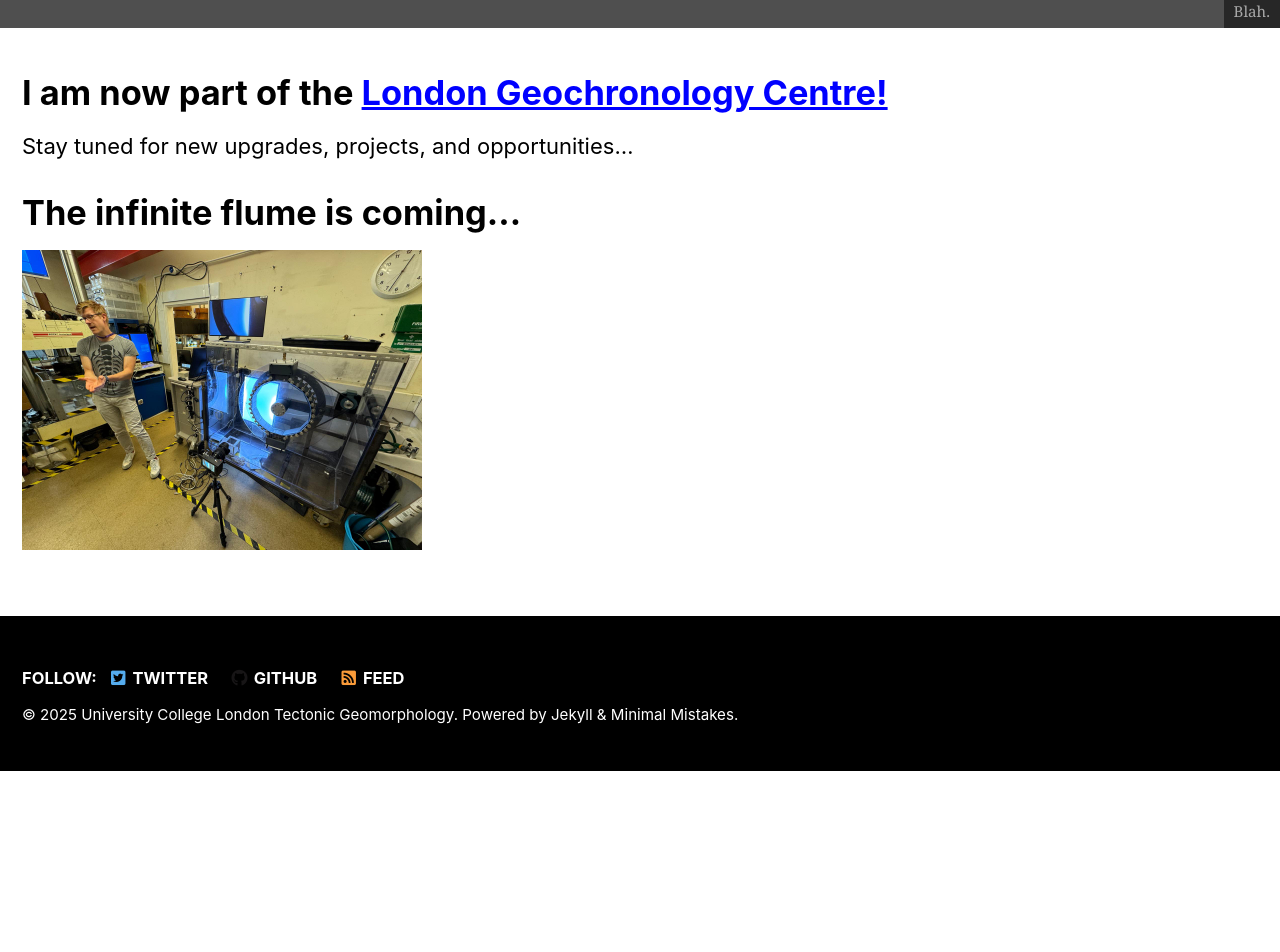
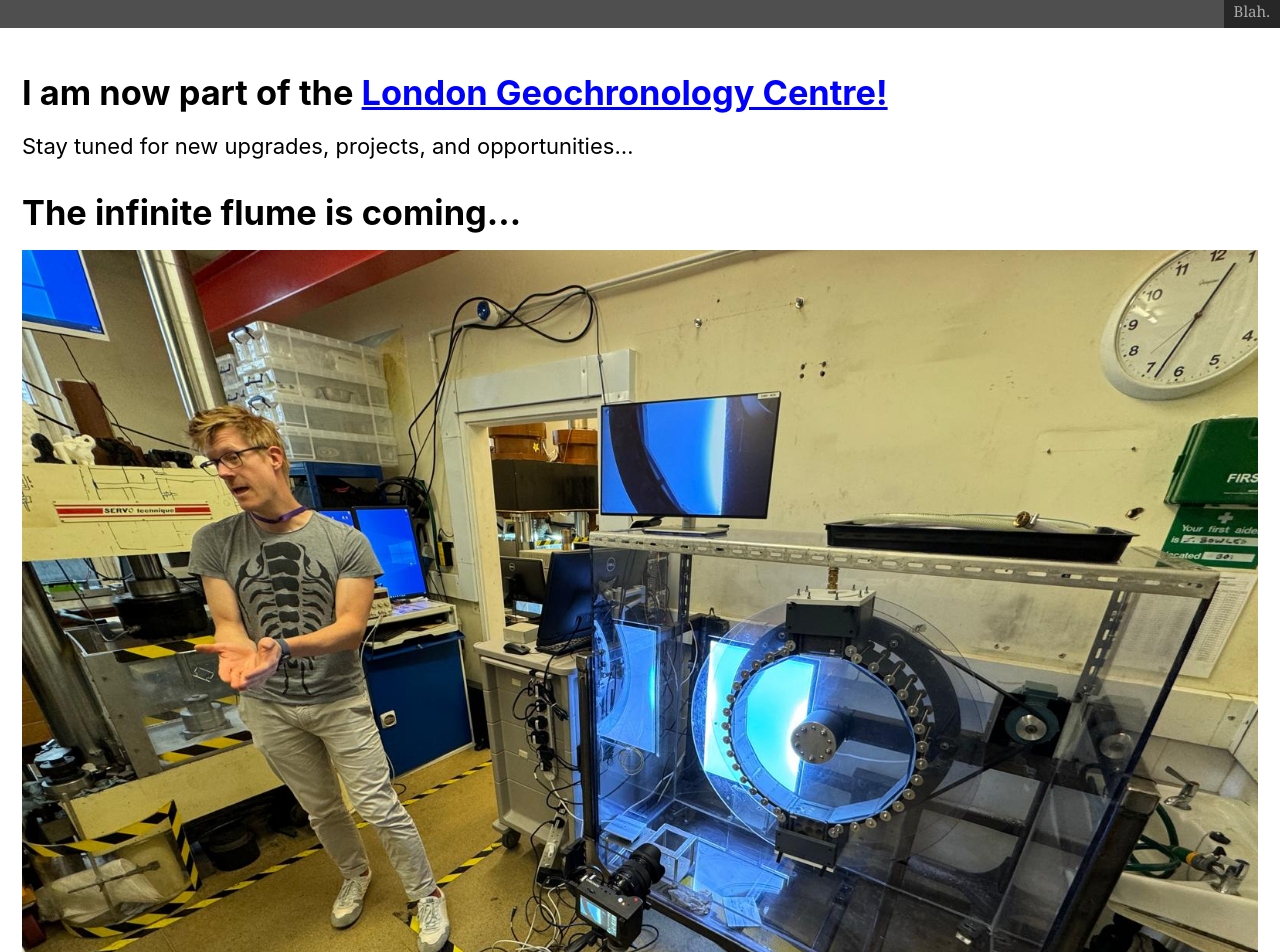
Before and after one commit to baadams/baadams.github.io, a Jekyll site: the page built from _pages/labs.md, in a window 1280 px wide. Shown: the part 475-1427 px from the top of the page. Built offline with Jekyll 4.4.1, drawn with Linux system fonts in a browser that asks for light colours; cached includes are drawn as plain includes; before the commit the page ends 1246 px from its top, so only the background shows below that; grey boxes are pictures that could not be loaded.

Commit message:
Update labs.md

```diff
--- a/_pages/labs.md
+++ b/_pages/labs.md
@@ -21,4 +21,4 @@ excerpt: "Mineral separation<br/>
 Stay tuned for new upgrades, projects, and opportunities...
 
 # The infinite flume is coming...
-<img align="left" src="/assets/images/tom_tom.jpg" alt="infinte_flume" width="400px" >
+![tom](/assets/images/tom_tom.jpg)
```
